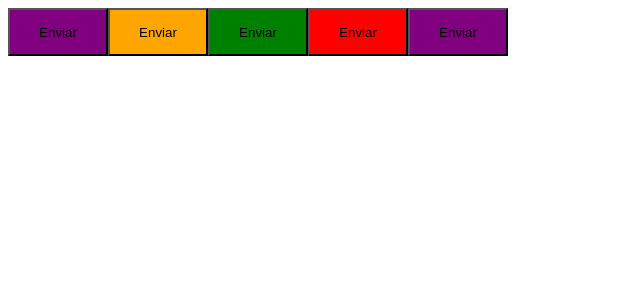
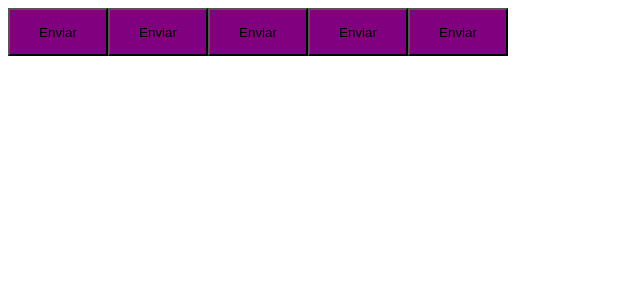
Before and after one commit to andersonigfrancisco/02-ignite-timer, a React (Vite) app: page / in a window 1280 px wide. Shown: the top 300 px of the page, without its empty margins (0-640 px from the left). Built offline with nearby package versions, Linux system fonts and the light colour scheme.

Commit message:
add theme

```diff
--- a/src/App.tsx
+++ b/src/App.tsx
@@ -1,15 +1,17 @@
+import {ThemeProvider} from 'styled-components';
 import {Button} from './Components/Button'
+import { defaultThemes } from './styles/themes/default';
 
 export function App() {
 
 
   return (
-    <>
+    <ThemeProvider theme={defaultThemes}>
       <Button variant='primary'/>
       <Button variant='secondary'/>
       <Button variant='sucess'/>
       <Button variant='danger'/>
       <Button />
-    </>
+    </ThemeProvider>
   )
 }
--- a/src/Components/Button.styles.ts
+++ b/src/Components/Button.styles.ts
@@ -1,4 +1,5 @@
 import styled,{css} from 'styled-components';
+
 export type ButtoVariant = 'primary' | 'secondary' | 'danger' | 'sucess';
 
 interface ButtonContainerProps {
@@ -15,13 +16,16 @@
 }
 
 export const ButtonContainer = styled.button<ButtonContainerProps>`
+
   width: 100px;
   height: 48px;
 
+  background-color: ${props=>props.theme.primary};
 
+  /*
   ${props => {
     return css`
       background-color: ${buttonvariants[props.variant]}
     `
-  }}
+  }}*/
 `
--- /dev/null
+++ b/src/styles/themes/default.ts
@@ -0,0 +1,4 @@
+export const defaultThemes = {
+  primary: 'purple',
+  secondary: 'orange',
+}
```
